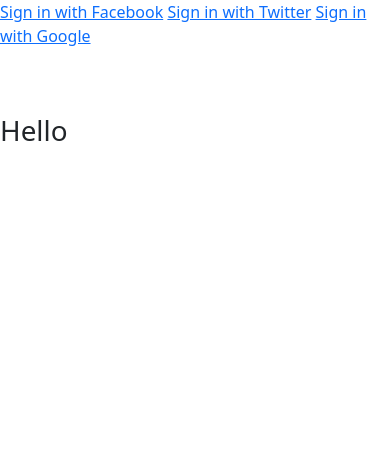
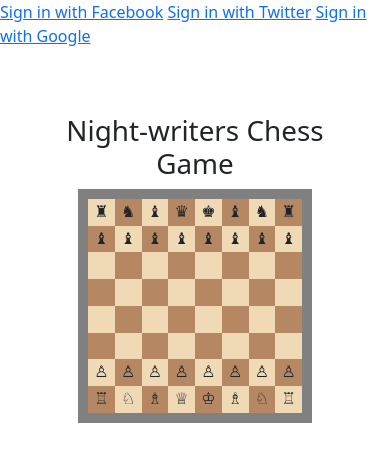
Before and after one commit to night-writers/chess-game, a Rails app: page / in a window 390 px wide. Shown: the top 462 px of the page. Run offline with Rails 7, Linux system fonts and the light colour scheme; style sheets or scripts are compiled from the project's sources; some libraries are stand-ins or nearby versions.

Commit message:
added responsive purely html css chessboard

```diff
--- a/app/assets/stylesheets/master.scss
+++ b/app/assets/stylesheets/master.scss
@@ -1 +1,29 @@
 @import "bootstrap";
+
+.chessboard {
+  border: 10px solid gray;
+  text-align: center;
+  width: 60vw;
+  height: 60vw;
+  margin: auto;
+}
+.black {
+  background-color: #b58863;
+  height: 12.5%;
+  width: 12.5%;
+  max-height: 100vw;
+  max-width: 100vw;
+  float: left;
+  padding: 0;
+  margin: auto;
+}
+.white {
+  background-color: #f0d9b5;
+  height: 12.5%;
+  width: 12.5%;
+  max-height: 100vw;
+  max-width: 100vw;
+  float: left;
+  padding: 0;
+  margin: auto;
+}
--- a/app/views/layouts/application.html.erb
+++ b/app/views/layouts/application.html.erb
@@ -7,6 +7,7 @@
 
     <%= stylesheet_link_tag    'application', media: 'all', 'data-turbolinks-track': 'reload' %>
     <%= javascript_include_tag 'application', 'data-turbolinks-track': 'reload' %>
+
   </head>
 
   <body>
--- a/app/views/static_pages/index.html.erb
+++ b/app/views/static_pages/index.html.erb
@@ -1 +1,79 @@
-<h1>Hello</h1>
+<div class="">
+  <div class="title text-center col-10 offset-1">
+    <h1>Night-writers Chess Game</h1>
+  </div>
+</div>
+<div class="chessboard">
+  <!-- 1st -->
+  <div class="white">&#9820;</div>
+  <div class="black">&#9822;</div>
+  <div class="white">&#9821;</div>
+  <div class="black">&#9819;</div>
+  <div class="white">&#9818;</div>
+  <div class="black">&#9821;</div>
+  <div class="white">&#9822;</div>
+  <div class="black">&#9820;</div>
+  <!-- 2nd -->
+  <div class="black">&#9821;</div>
+  <div class="white">&#9821;</div>
+  <div class="black">&#9821;</div>
+  <div class="white">&#9821;</div>
+  <div class="black">&#9821;</div>
+  <div class="white">&#9821;</div>
+  <div class="black">&#9821;</div>
+  <div class="white">&#9821;</div>
+  <!-- 3th -->
+  <div class="white"></div>
+  <div class="black"></div>
+  <div class="white"></div>
+  <div class="black"></div>
+  <div class="white"></div>
+  <div class="black"></div>
+  <div class="white"></div>
+  <div class="black"></div>
+  <!-- 4st -->
+  <div class="black"></div>
+  <div class="white"></div>
+  <div class="black"></div>
+  <div class="white"></div>
+  <div class="black"></div>
+  <div class="white"></div>
+  <div class="black"></div>
+  <div class="white"></div>
+  <!-- 5th -->
+  <div class="white"></div>
+  <div class="black"></div>
+  <div class="white"></div>
+  <div class="black"></div>
+  <div class="white"></div>
+  <div class="black"></div>
+  <div class="white"></div>
+  <div class="black"></div>
+  <!-- 6th -->
+  <div class="black"></div>
+  <div class="white"></div>
+  <div class="black"></div>
+  <div class="white"></div>
+  <div class="black"></div>
+  <div class="white"></div>
+  <div class="black"></div>
+  <div class="white"></div>
+  <!-- 7th -->
+  <div class="white">&#9817;</div>
+  <div class="black">&#9817;</div>
+  <div class="white">&#9817;</div>
+  <div class="black">&#9817;</div>
+  <div class="white">&#9817;</div>
+  <div class="black">&#9817;</div>
+  <div class="white">&#9817;</div>
+  <div class="black">&#9817;</div>
+  <!-- 8th -->
+  <div class="black">&#9814;</div>
+  <div class="white">&#9816;</div>
+  <div class="black">&#9815;</div>
+  <div class="white">&#9813;</div>
+  <div class="black">&#9812;</div>
+  <div class="white">&#9815;</div>
+  <div class="black">&#9816;</div>
+  <div class="white">&#9814;</div>
+</div>
```
